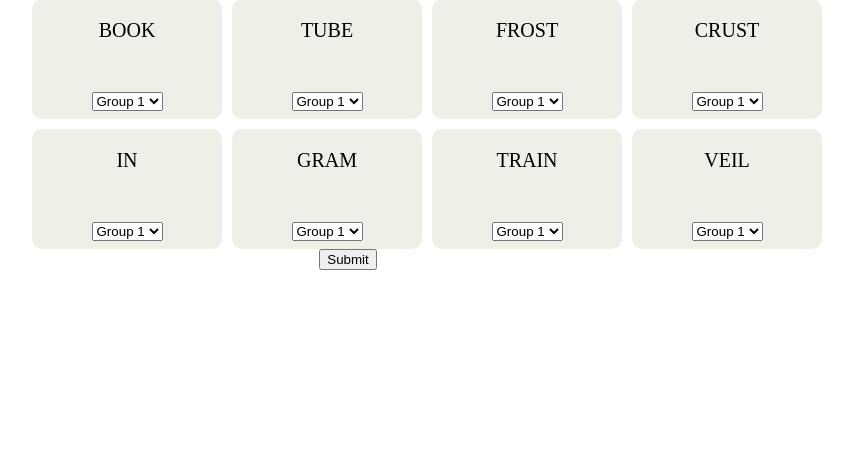
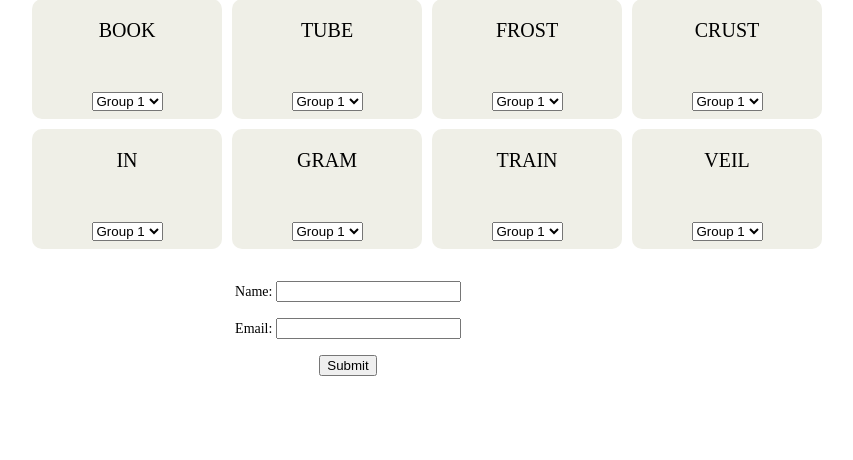
Before and after one commit to mustafamariam/LLM-Connections-Solver, a Flask app: page / in a window 1280 px wide. Shown: the part 354-814 px from the top of the page, without its empty margins (292-1145 px from the left). Before the commit the page ends 624 px from the top, so only its background shows below. Run offline with Flask 3, Linux system fonts and the light colour scheme.

Commit message:
Update hi.html

```diff
--- a/game/templates/hi.html
+++ b/game/templates/hi.html
@@ -9,6 +9,7 @@
     <title>Connections Answers</title>
 </head>
 <body>
+
     <center>
     <p>Create four groups of four!</p>
 
@@ -34,10 +35,17 @@
         <div class="grid-item">{{fifteen}}<br><br><br><select id="v15" name="v15"> <option>Group 1</option> <option>Group 2</option> <option>Group 3</option> <option>Group 4</option></select></div>
         <div class="grid-item">{{sixteen}}<br><br><br><select id="v16" name="v16"><option>Group 1</option> <option>Group 2</option> <option>Group 3</option> <option>Group 4</option></select></div>
       </div>
+      <br><br>
+      <label for="name">Name:</label>
+      <input type="text" id="name" name="name"><br><br>
+      <label for="email">Email:</label>
+      <input type="text" id="email" name="email"><br><br>
       <input type="submit" value="Submit">
         </form>
       <br><br><br><br>
+
     </center>
+
 </body>
 </html>
 
@@ -61,26 +69,22 @@
     width:150px;
     height:80px;
     }
-
     body {
         vertical-align: middle;
         font-size:14px;
         padding: 2em 0;
     }
-
     p {
         font-family: "Libre Franklin", sans-serif, Extra Light;
         font-weight: 300;
         font-size: 18px;
     }
-
     h1 {
         font-family: 'Libre Franklin'; font-size: 26px;
         margin-bottom:0 px;
         margin-top: 1.45em;
         line-height: 0em;
     }
-
     h2 {
         font-family: "Libre Franklin", sans-serif, Extra Light;
         font-weight: 100;
@@ -109,4 +113,5 @@
         width: 12em;
         height: 4em;
     }
+
 </style>
```
